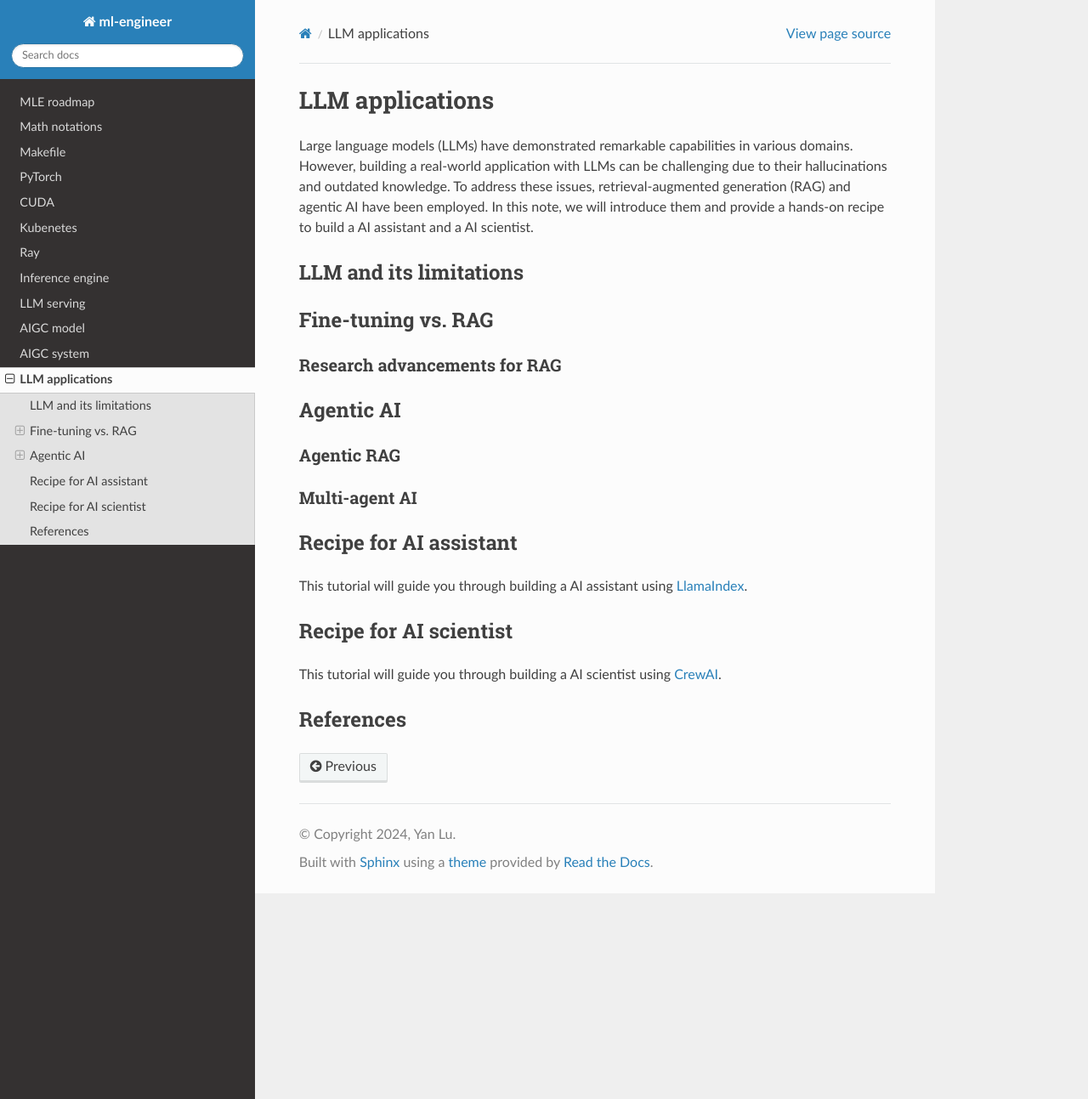
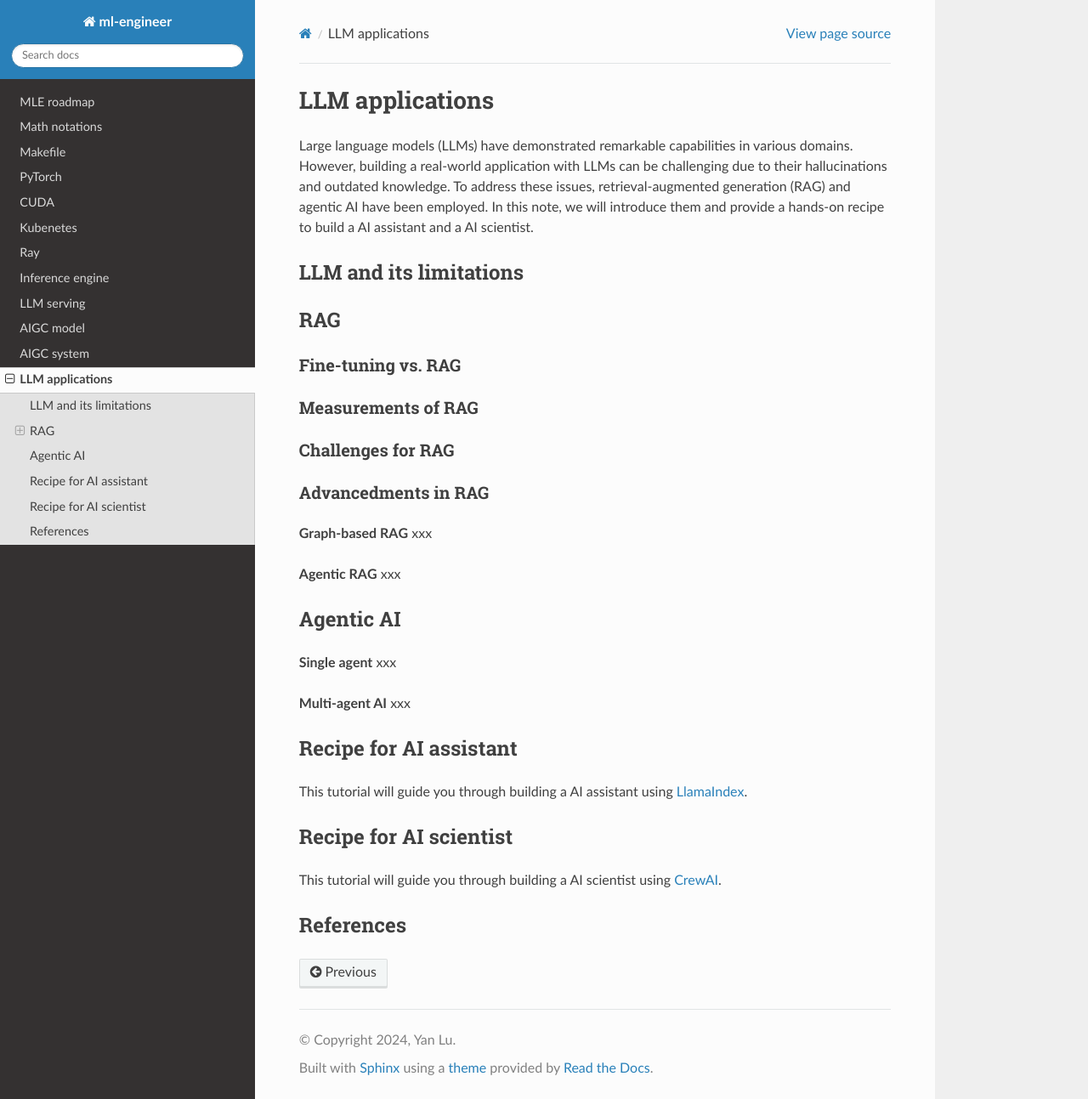
Before and after one commit to Jason-cs18/ml-engineer, a Sphinx documentation site: the page built from docs/source/llm_app.rst, in a window 1280 px wide and 1293 px high. Shown: the whole window at 85% size. Built offline with Sphinx 7.4.7 and the Read the Docs theme 3.1.0, drawn with Linux system fonts in a browser that asks for light colours.

Commit message:
update llm app

```diff
--- a/docs/source/llm_app.rst
+++ b/docs/source/llm_app.rst
@@ -6,20 +6,31 @@ Large language models (LLMs) have demonstrated remarkable capabilities in variou
 LLM and its limitations
 ------------------------
 
+RAG
+----
+
 Fine-tuning vs. RAG
---------------------
+^^^^^^^^^^^^^^^^^^^^
 
-Research advancements for RAG
-^^^^^^^^^^^^^^^^^^^^^^^^^^^^^
+Measurements of RAG
+^^^^^^^^^^^^^^^^^^^^
+
+Challenges for RAG
+^^^^^^^^^^^^^^^^^^^^
+
+Advancedments in RAG
+^^^^^^^^^^^^^^^^^^^^
+
+**Graph-based RAG** xxx
+
+**Agentic RAG** xxx
 
 Agentic AI
 -----------
 
-Agentic RAG
-^^^^^^^^^^^^
+**Single agent** xxx
 
-Multi-agent AI
-^^^^^^^^^^^^^^^
+**Multi-agent AI** xxx
 
 Recipe for AI assistant
 ------------------------
```
